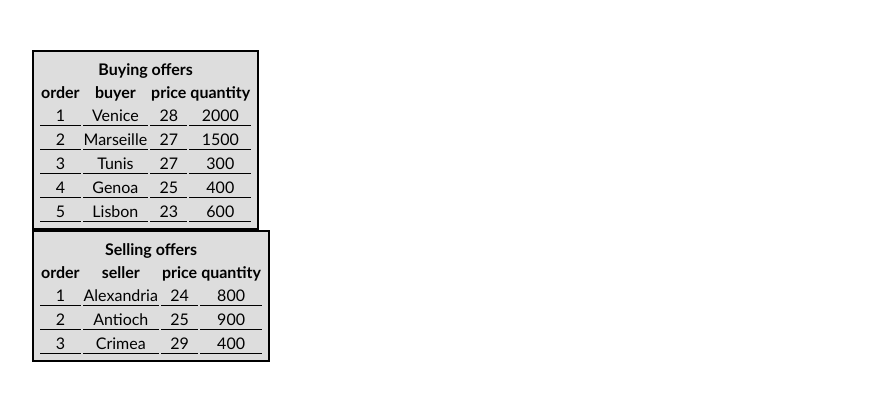
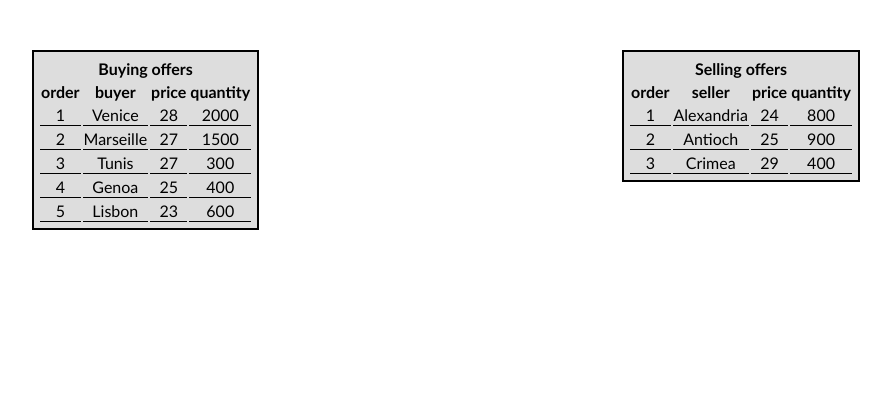
Before and after one commit to Stylian/markets, a React (Create React App) app in the folder ui/: page / in a window 1280 px wide. Shown: the top 400 px of the page, without its empty margins (18-909 px from the left). Built offline with nearby package versions, Linux system fonts and the light colour scheme.

Commit message:
fixed css issue

```diff
--- a/ui/src/features/TradeCenter/TradeCenter.jsx
+++ b/ui/src/features/TradeCenter/TradeCenter.jsx
@@ -53,15 +53,15 @@
     }, [dispatch]);
 
     return (
-        <div className="splitscreen">
-            <div className="left">
+        <div className={styles.splitscreen}>
+            <div className={styles.left}>
                 <table>
                     <Tableheaders type={'buy'} />
                     <TableRows rows={buyingClients} />
                 </table>
             </div>
 
-            <div className="right">
+            <div className={styles.right}>
                 <table>
                     <Tableheaders type={'sell'} />
                     <TableRows rows={sellingClients} />
```
Also changed, not shown: ui/src/notes.txt (deleted).
